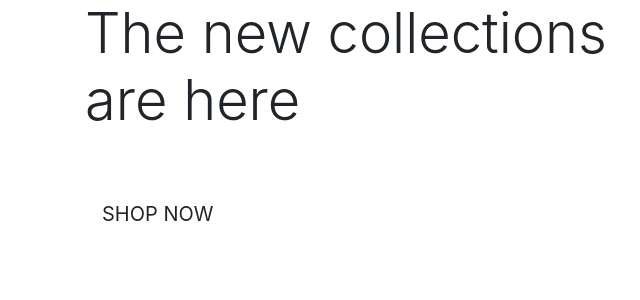
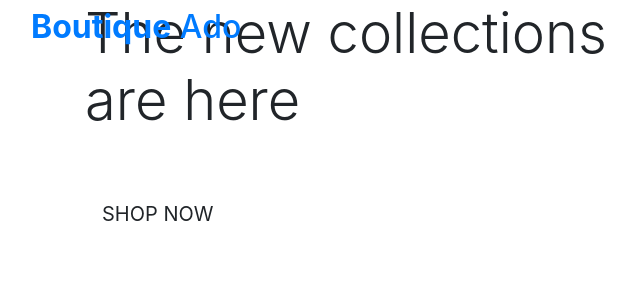
Before and after one commit to dkelly255/boutique_ado_v1, a Django app: page / in a window 1280 px wide. Shown: the top 300 px of the page, without its empty margins (0-640 px from the left). Run offline with Django 3.2, Linux system fonts and the light colour scheme.

Commit message:
Complete home page video 1

```diff
--- a/templates/base.html
+++ b/templates/base.html
@@ -31,7 +31,17 @@
     <title>Boutique Ado {% block extra_title %}{% endblock %}</title>
   </head>
   <body>
-    <header class="container-fluid fixed-top"></header>
+    <header class="container-fluid fixed-top">
+      <div class="row">
+        <div class="col-12 col-lg-4 my-auto py-1 py-lg-0 text-center text-lg-left">
+          <a href="{% url 'home' %}" class="nav-link main-logo-link">
+            <h2 class="logo-font text-black my-0"><strong>Boutique</strong> Ado</h2>
+          </a>
+        </div>
+        <div class="col-12 col-lg-4 my-auto py-1 py-lg-0"></div>
+        <div class="col-12 col-lg-4 my-auto py-1 py-lg-0"></div>
+      </div>
+    </header>
 
     {% if messages %}
         <div class="message-container"></div>
```
